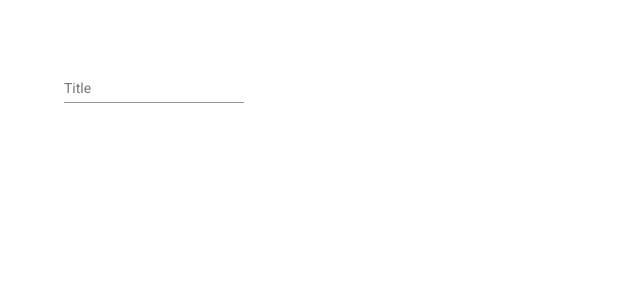
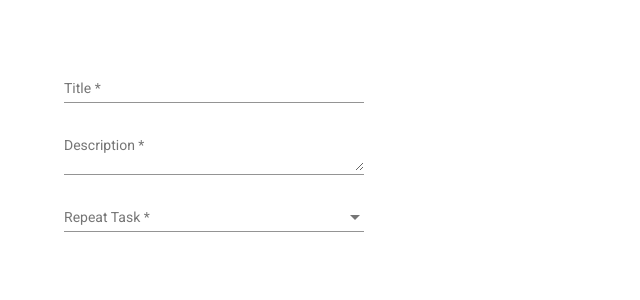
Before and after one commit to sonuram553/todo-list__ductales-it-serivices, an Angular app: page / in a window 1280 px wide. Shown: the top 300 px of the page, without its empty margins (0-640 px from the left). Built offline with nearby package versions, Linux system fonts and the light colour scheme.

Commit message:
Complete UI and style of todo-form

```diff
--- a/src/app/create-todo/create-todo.component.html
+++ b/src/app/create-todo/create-todo.component.html
@@ -1,6 +1,19 @@
 <form [formGroup]="todoForm">
   <mat-form-field>
     <mat-label>Title</mat-label>
-    <input type="text" matInput />
+    <input type="text" matInput formControlName="title" required />
+  </mat-form-field>
+
+  <mat-form-field>
+    <mat-label>Description</mat-label>
+    <textarea matInput formControlName="description" required></textarea>
+  </mat-form-field>
+
+  <mat-form-field>
+    <mat-label>Repeat Task</mat-label>
+    <mat-select formControlName="repeating_task" required>
+      <mat-option value="yes">Yes</mat-option>
+      <mat-option value="no">No</mat-option>
+    </mat-select>
   </mat-form-field>
 </form>
--- a/src/app/create-todo/create-todo.component.scss
+++ b/src/app/create-todo/create-todo.component.scss
@@ -2,3 +2,11 @@
   display: block;
   margin: 4rem;
 }
+
+form {
+  width: 300px;
+  > * {
+    display: block;
+    width: 100%;
+  }
+}
--- a/src/app/create-todo/create-todo.component.ts
+++ b/src/app/create-todo/create-todo.component.ts
@@ -19,7 +19,7 @@ export class CreateTodoComponent implements OnInit {
     this.todoForm = this.fb.group({
       title: [''],
       description: [''],
-      repeating: [''],
+      repeating_task: [''],
     });
   }
 }
--- a/src/app/materials.module.ts
+++ b/src/app/materials.module.ts
@@ -1,8 +1,9 @@
 import { NgModule } from '@angular/core';
 import { MatFormFieldModule } from '@angular/material/form-field';
 import { MatInputModule } from '@angular/material/input';
+import { MatSelectModule } from '@angular/material/select';
 
-const MaterialModules = [MatFormFieldModule, MatInputModule];
+const MaterialModules = [MatFormFieldModule, MatInputModule, MatSelectModule];
 
 @NgModule({
   declarations: [],
```
